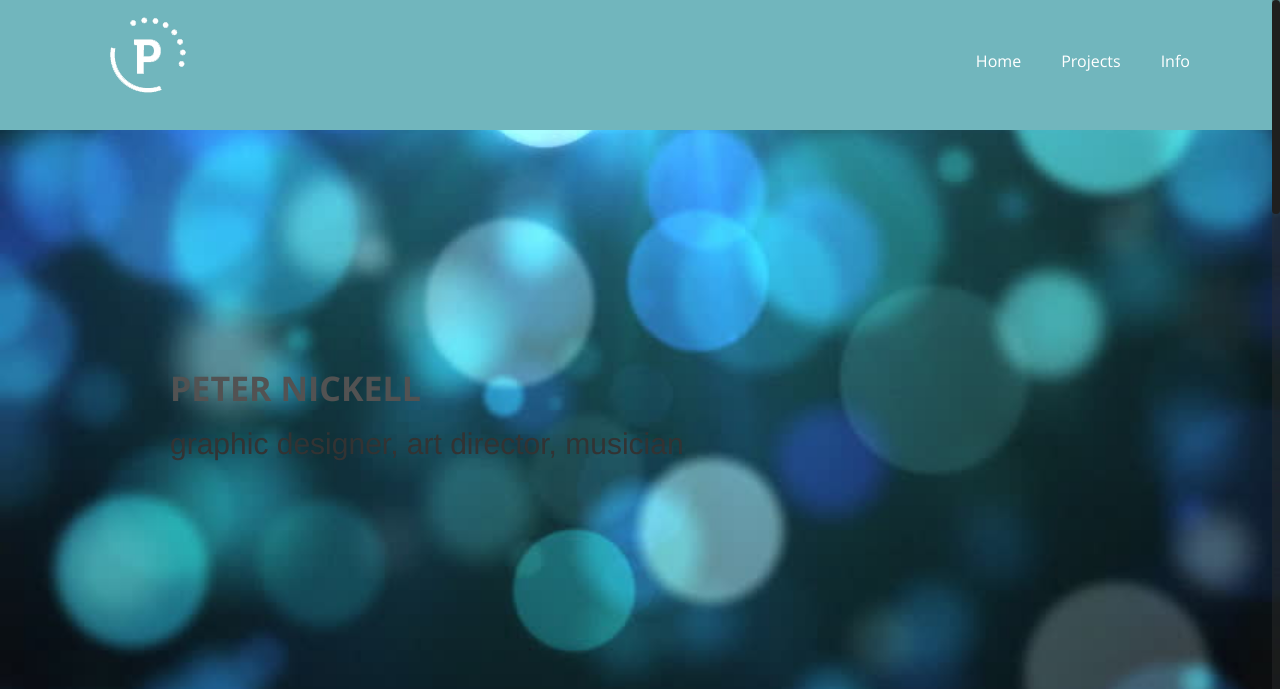
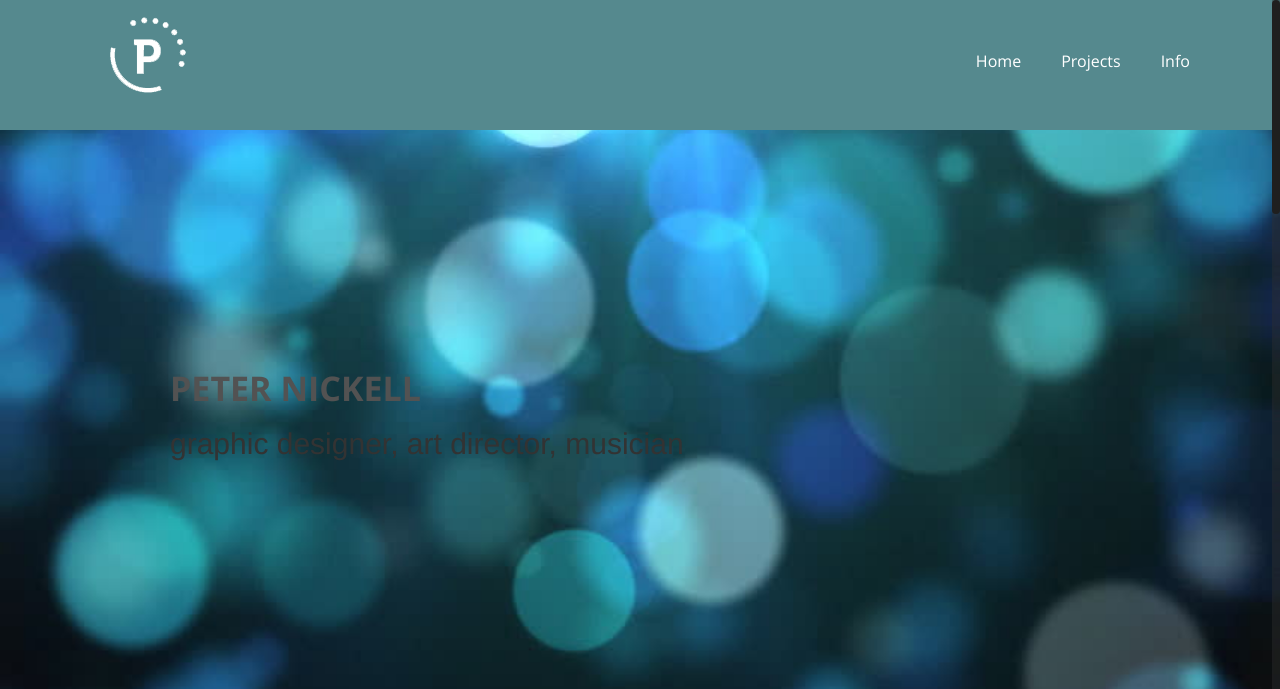
Before and after one commit to Petenickx74/portfolio, a PHP site: page / in a window 1280 px wide. Shown: the top 689 px of the page. Run offline with PHP 8.4, Linux system fonts and the light colour scheme.

Commit message:
Update main.css

```diff
--- a/css/main.css
+++ b/css/main.css
@@ -98,7 +98,7 @@ header{
 	width: 100%;
 	height: 130px;
 	z-index: 99;
-	background-color: #71b6bd;
+	background-color: #55898E;
 
 }
 
```
